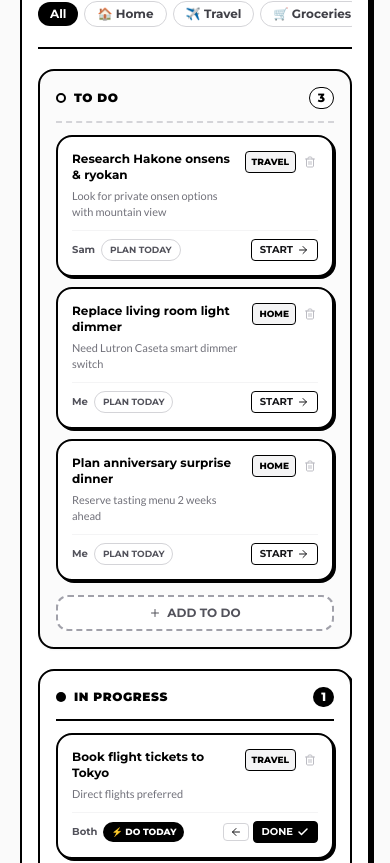
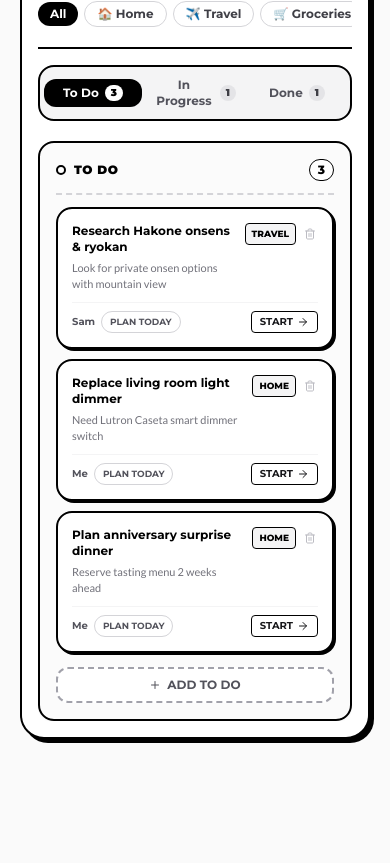
Before and after one commit to kiwicoder171/todolist, a Next.js app: page / in a window 390 px wide. Shown: the part 2077-2940 px from the top of the page. After the commit the page ends 2836 px from the top, so only its background shows below. Built offline with nearby package versions, Linux system fonts and the light colour scheme.

Commit message:
feat(mobile): restore segmented tab switcher for mobile kanban board

```diff
--- a/src/components/KanbanBoard.tsx
+++ b/src/components/KanbanBoard.tsx
@@ -21,6 +21,7 @@ export function KanbanBoard() {
 
   const [isModalOpen, setIsModalOpen] = useState(false);
   const [modalInitialStage, setModalInitialStage] = useState<KanbanStage>("todo");
+  const [mobileTab, setMobileTab] = useState<KanbanStage>("todo");
   const [draggedCardId, setDraggedCardId] = useState<string | null>(null);
   const [dragOverStage, setDragOverStage] = useState<KanbanStage | null>(null);
 
@@ -237,16 +238,80 @@ export function KanbanBoard() {
         </div>
       </div>
 
-      {/* 3 SECTIONS: Continuous single column on mobile, 3-column side-by-side grid on desktop */}
-      <div className="flex-1 flex flex-col md:grid md:grid-cols-3 gap-5 md:gap-4 overflow-y-auto pt-1 min-h-[460px]">
+      {/* Mobile-Only Column Switcher Tabs */}
+      <div className="flex md:hidden items-center justify-between gap-1 p-1 bg-zinc-100 border-2 border-black rounded-2xl mb-4 text-xs font-heading font-bold">
+        <button
+          type="button"
+          onClick={() => setMobileTab("todo")}
+          className={`flex-1 py-1.5 px-2 rounded-xl text-center transition flex items-center justify-center gap-1.5 ${
+            mobileTab === "todo"
+              ? "bg-black text-white shadow-xs"
+              : "text-zinc-600 hover:text-black"
+          }`}
+        >
+          <span>To Do</span>
+          <span
+            className={`text-[10px] px-1.5 py-0.2 rounded-full font-black ${
+              mobileTab === "todo"
+                ? "bg-white text-black"
+                : "bg-zinc-200 text-zinc-700"
+            }`}
+          >
+            {todoCards.length}
+          </span>
+        </button>
+        <button
+          type="button"
+          onClick={() => setMobileTab("inprogress")}
+          className={`flex-1 py-1.5 px-2 rounded-xl text-center transition flex items-center justify-center gap-1.5 ${
+            mobileTab === "inprogress"
+              ? "bg-black text-white shadow-xs"
+              : "text-zinc-600 hover:text-black"
+          }`}
+        >
+          <span>In Progress</span>
+          <span
+            className={`text-[10px] px-1.5 py-0.2 rounded-full font-black ${
+              mobileTab === "inprogress"
+                ? "bg-white text-black"
+                : "bg-zinc-200 text-zinc-700"
+            }`}
+          >
+            {inProgressCards.length}
+          </span>
+        </button>
+        <button
+          type="button"
+          onClick={() => setMobileTab("done")}
+          className={`flex-1 py-1.5 px-2 rounded-xl text-center transition flex items-center justify-center gap-1.5 ${
+            mobileTab === "done"
+              ? "bg-black text-white shadow-xs"
+              : "text-zinc-600 hover:text-black"
+          }`}
+        >
+          <span>Done</span>
+          <span
+            className={`text-[10px] px-1.5 py-0.2 rounded-full font-black ${
+              mobileTab === "done"
+                ? "bg-white text-black"
+                : "bg-zinc-200 text-zinc-700"
+            }`}
+          >
+            {doneCards.length}
+          </span>
+        </button>
+      </div>
+
+      {/* 3 VERTICAL COLUMNS: Side-by-side grid on desktop, tabbed on mobile */}
+      <div className="flex-1 grid grid-cols-1 md:grid-cols-3 gap-4 overflow-y-auto pt-1 min-h-[460px]">
         {/* SECTION 1: TO DO */}
         <div
           onDragOver={(e) => handleDragOver(e, "todo")}
           onDragLeave={() => handleDragLeave("todo")}
           onDrop={(e) => handleDrop(e, "todo")}
           className={`border-2 border-black rounded-2xl p-4 bg-zinc-50/70 shadow-sm flex flex-col justify-between transition-colors ${
-            dragOverStage === "todo" ? "bg-zinc-200 border-dashed" : ""
-          }`}
+            mobileTab === "todo" ? "flex" : "hidden md:flex"
+          } ${dragOverStage === "todo" ? "bg-zinc-200 border-dashed" : ""}`}
         >
           <div>
             <div className="flex items-center justify-between pb-3 border-b-2 border-dashed border-zinc-300 mb-3">
@@ -288,8 +353,8 @@ export function KanbanBoard() {
           onDragLeave={() => handleDragLeave("inprogress")}
           onDrop={(e) => handleDrop(e, "inprogress")}
           className={`border-2 border-black rounded-2xl p-4 bg-white shadow-[3px_3px_0_0_#000] flex flex-col justify-between transition-colors ${
-            dragOverStage === "inprogress" ? "bg-zinc-100 border-dashed" : ""
-          }`}
+            mobileTab === "inprogress" ? "flex" : "hidden md:flex"
+          } ${dragOverStage === "inprogress" ? "bg-zinc-100 border-dashed" : ""}`}
         >
           <div>
             <div className="flex items-center justify-between pb-3 border-b-2 border-black mb-3">
@@ -331,8 +396,8 @@ export function KanbanBoard() {
           onDragLeave={() => handleDragLeave("done")}
           onDrop={(e) => handleDrop(e, "done")}
           className={`border-2 border-dashed border-zinc-300 rounded-2xl p-4 bg-[#fcfcfc] flex flex-col justify-between transition-colors ${
-            dragOverStage === "done" ? "bg-zinc-200" : ""
-          }`}
+            mobileTab === "done" ? "flex" : "hidden md:flex"
+          } ${dragOverStage === "done" ? "bg-zinc-200" : ""}`}
         >
           <div>
             <div className="flex items-center justify-between pb-3 border-b-2 border-dashed border-zinc-300 mb-3">
```
Also changed, not shown: 1 other file (tests, documents, lock files or other folders).
